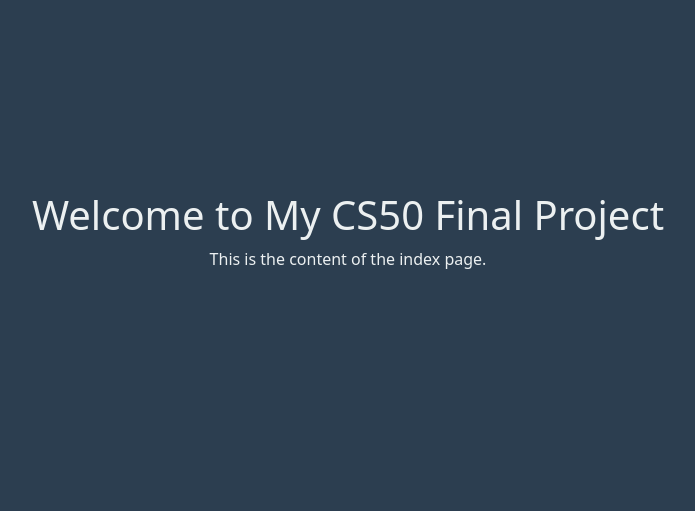
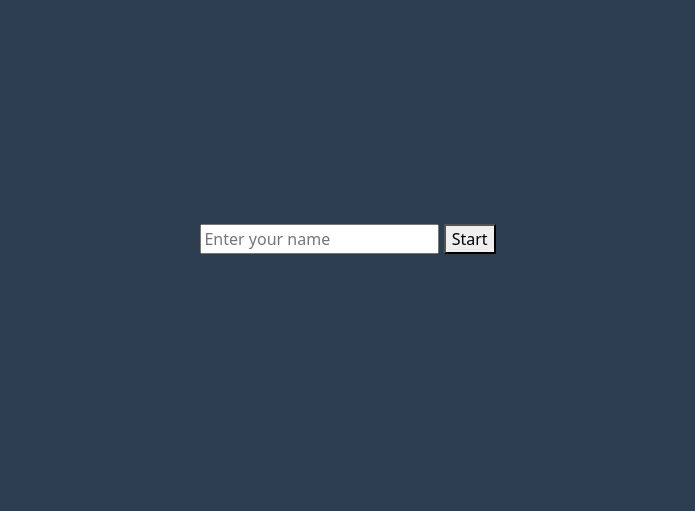
Before and after one commit to PandesalPanpan/binary-speed, a Flask app: page / in a window 1280 px wide. Shown: the part 167-678 px from the top of the page, without its empty margins (292-987 px from the left). Run offline with Flask 3, Linux system fonts and the light colour scheme.

Commit message:
WIP - Updated "play.html" to check if session username exists - Updated "app.py" to setting session username (default "Guest")

```diff
--- a/app.py
+++ b/app.py
@@ -1,4 +1,4 @@
-from flask import Flask, render_template, url_for
+from flask import Flask, render_template, session, url_for, request, redirect
 from flask_sqlalchemy import SQLAlchemy
 
 app = Flask(__name__)
@@ -15,3 +15,15 @@ def play():
 @app.route('/leaderboard')
 def leaderboard():
     return render_template("leaderboard.html")
+
+@app.route('/play_now')
+def play_now():
+    return "nada"
+
+@app.route('/set_username', methods=['POST'])
+def set_username():
+    # Check if user has form username
+    username = request.form.get("username", "Guest")
+
+    session['username'] = username
+    return redirect('/')
--- a/templates/play.html
+++ b/templates/play.html
@@ -3,6 +3,13 @@
 {% block title %}Play{% endblock %}
 
 {% block content %}
-<h1>Welcome to My CS50 Final Project</h1>
-<p>This is the content of the index page.</p>
+{% if not session.get('username') %}
+    <form action="set_username" method="post">
+        <input type="text" name="username" placeholder="Enter your name" required>
+        <button type="submit">Start</button>
+    </form>
+{% else %}
+    <h2>Welcome, {{ session['username'] }}!</h2>
+    <a href="{{ url_for('start_game') }}">Play Now</a>
+{% endif %}
 {% endblock %}
```
